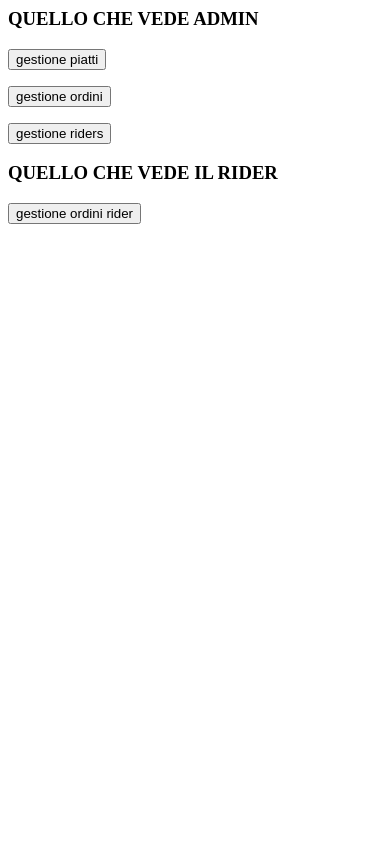
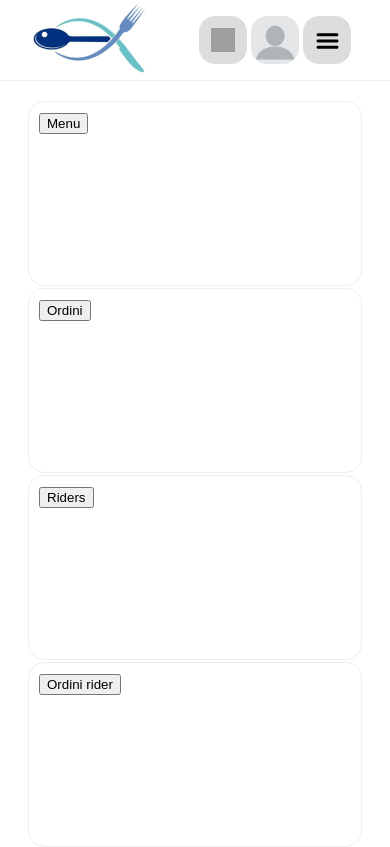
Before and after one commit to Spinny03/Il_Pescaggio, a PHP site: page /admin.php in a window 390 px wide. Before the commit the page ends 224 px from the top, so only its background shows below. Run offline with PHP 8.4, Linux system fonts and the light colour scheme; the visitor is signed in with stand-in values (Sample User, id 1); data comes from the database, SQL or seed files in the repository; tables that the repository leaves empty hold one stand-in row (values such as "Sample post"); grey boxes are pictures that could not be loaded.

Commit message:
inizio adminPanel e risolto aggiungi piatti

```diff
--- a/access/dishsDB.php
+++ b/access/dishsDB.php
@@ -72,7 +72,7 @@
                 $sql .= 'dishType="'.$_POST["type"].'",';
             }
             $sql = substr($sql, 0, -1);
-            $conn->query("INSERT INTO dish SET ".$sql.";");
+            $conn->query("INSERT INTO dish SET visible=1, ".$sql.";");
 
 
             $sql = 'SELECT id FROM dish WHERE '.$sql.';';
--- a/admin.php
+++ b/admin.php
@@ -1,14 +1,155 @@
-<h3>QUELLO CHE VEDE ADMIN</h3>
+<?php
+    session_start();
+    if(empty($_SESSION["user"]) && empty($_COOKIE["user"])){
+        header("Location: index.php");
+        exit();
+    }
+    if(empty($_SESSION["user"]) || empty($_SESSION["user"])){
+        if(isset($_COOKIE["user"])){
+            $_SESSION["user"] = $_COOKIE["user"];
+        }
+    }
+
+    $conn = new mysqli("localhost", "root", "");
+    if ($conn->connect_error){
+        exit("Connessione fallita: " . $conn->connect_error);
+    }
+    $conn->query("USE Il_Pescaggio");
+    $bag = $conn->query('SELECT SUM(quantity) FROM cart WHERE idUser="'.$_SESSION["user"].'" AND cart.catering = 0;');
+    $bag = mysqli_fetch_assoc($bag);
+
+    if(isset($_POST["edit"]) && $_POST["edit"] != "new"){
+        $photoNewEs = False;
+        $data = $conn->query('SELECT * FROM dish WHERE id="'.$_POST["edit"].'";');
+        $data = mysqli_fetch_assoc($data);
+        $dataID = $data['id'];
+        $dataName = $data["dishName"];
+        $dataCost = $data["dishCost"];
+        $dataDescr = $data["description"];
+        $dataType = $data["dishType"];
+        $dataPL = $data["photoLink"];
+    }
+    else{
+        $dataID = "new";
+        $dataName = "";
+        $dataCost = "";
+        $dataDescr = "";
+        $dataType = "pizza";
+        $dataPL = "";
+        $photoNewEs = True;
+        if(file_exists("images/PhotoDishes/new.jpg")){
+            $dataPL = "new.jpg";
+        }
+        if( file_exists("images/PhotoDishes/new.png")){
+            $dataPL = "new.png";
+        }
+        if(file_exists("images/PhotoDishes/new.jpeg")){
+            $dataPL = "new.jpeg";
+        }
+        if(file_exists("images/PhotoDishes/new.gif")){
+            $dataPL = "new.gif";
+        }
+    }
+
+    if(empty($dataPL)){
+        $link = "images/icons/dish.png";
+    }
+    else{
+        $link = "images/photoDishes/".$dataPL;
+    }
+?>
+
+<!DOCTYPE html>
+<html>
+    <head>
+        <meta charset="UTF-8">
+        <meta http-equiv="X-UA-Compatible" content="IE=edge">
+        <meta name="viewport" content="width=device-width, initial-scale=1.0">
+
+        <meta name="viewport" content="width=device-width" />
+
+        <link rel="stylesheet" href="css/navBarStyles.css">
+        <link rel="stylesheet" href="css/adminStyles.css">
+        <link rel="stylesheet" href="css/scrollBarStyles.css">
+        <script src="js/navbarRes.js" defer></script>
+        <link rel="icon" type="image/x-icon" href="images/favicon.ico">
+        <title>GESTIONE MENU</title>
+    </head>
+    <body>
+        <?php
+            $photo = $conn->query('SELECT photoLink FROM username WHERE email="'.$_SESSION["user"].'";');
+            $photo = mysqli_fetch_assoc($photo);
+            if(!empty($photo["photoLink"])){
+                echo'<style>
+                        a[id="profileBtn"]{
+                            background: url("images/userPhoto/'.$photo["photoLink"].'");
+                        }
+                    </style>';
+            }
+            else{
+                echo'<style>
+                        a[id="profileBtn"]{
+                            background: url("images/icons/profile.png");
+                        }
+                    </style>';
+            }
+        ?>
+        <nav class="navBar">
+            <a href="home.php">
+                <img src="images/smallLogo.png" alt="logo" id="logo">
+            </a>
+            <ul class="navItems" data-visible="false">
+                <a href="home.php" class="navLink">Delivery</a>
+                <a href="admin.php" class="navLink" style="color: #4e60ff">Admin</a>
+                <a href="catering.php" class="navLink">Catering</a>
+                <a href="orders.php" class="navLink">Ordini
+                        <?php
+                            if(isset($_SESSION["bigNews"]) && $_SESSION["bigNews"] == "news"){
+                                echo '<span id="bigNews"></span>';
+                            }
+                        ?>
+                    </a>
+            </ul>
+
+            <a href="cart.php" class="navBtn" id="shoppingCard">
+                    <?php
+                        if(!empty($bag["SUM(quantity)"])){
+                            echo '<span id="itemsNumber">'.$bag["SUM(quantity)"].'</span>';
+                        }
+                    ?>
+                    <img src="images/icons/blueBag.svg" alt="logo" id="shoppingSVG">
+                </a>
+            <a href="profile.php" class="navBtn" id="profileBtn">
+
+            </a>
+            <button class="navBtn" id="respBtn">
+                <img src="images/icons/respBtn.svg" alt="menu" id="respImg">
+            </button>
+        </nav>
+        <div class="containerAdmin">
+            <div class="adminSetting">
                 <form action="dishs.php">
-    <input type="submit" value="gestione piatti" />
+                    <input type="submit" value="Menu" />
                 </form>
+            </div>
+            <div class="adminSetting">
                 <form action="AdminOrders.php">
-    <input type="submit" value="gestione ordini" />
+                    <input type="submit" value="Ordini" />
                 </form>
+            </div>
+            <div class="adminSetting">
                 <form action="riders.php">
-    <input type="submit" value="gestione riders" />
+                    <input type="submit" value="Riders" />
                 </form>
-<h3>QUELLO CHE VEDE IL RIDER</h3>
+            </div>
+            <div class="adminSetting">
                 <form action="RidersOrders.php">
-    <input type="submit" value="gestione ordini rider" />
+                    <input type="submit" value="Ordini rider" />
                 </form>
+            </div>
+        </div>
+    </body>
+
+    <?php $conn->close(); ?>
+
+</html>
--- /dev/null
+++ b/css/adminStyles.css
@@ -0,0 +1,22 @@
+.adminSetting{
+    margin-left: auto;
+    margin-right: auto;
+    margin-top: 5%;
+    height: 100%;
+    width: 80%;
+    border: 1px solid #EDEEF2;
+    background-color: white;
+    padding: 10px;
+    border-radius: 16px;
+}
+.containerAdmin{
+    display: grid;
+    grid-template-rows: 50% 50% 50% 50%;
+    width: calc(100vw - (100vw - 100%));
+    gap: 24px;
+}
+@media screen and (max-width: 660px) {
+    .pSettings{
+        width: 90%;
+    }
+}
```
Also changed, not shown: cart.php (+10 -0 lines). Lines whose indentation alone changed are shown as unchanged.
